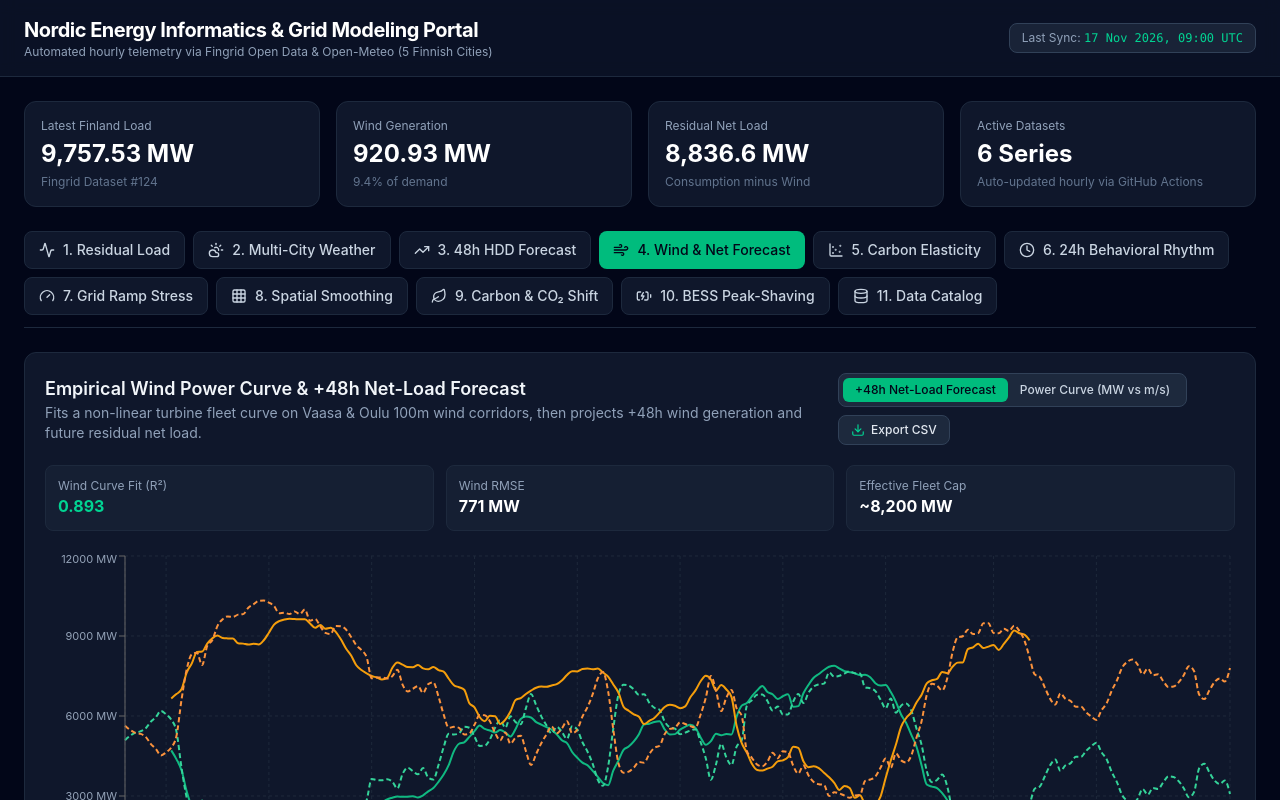
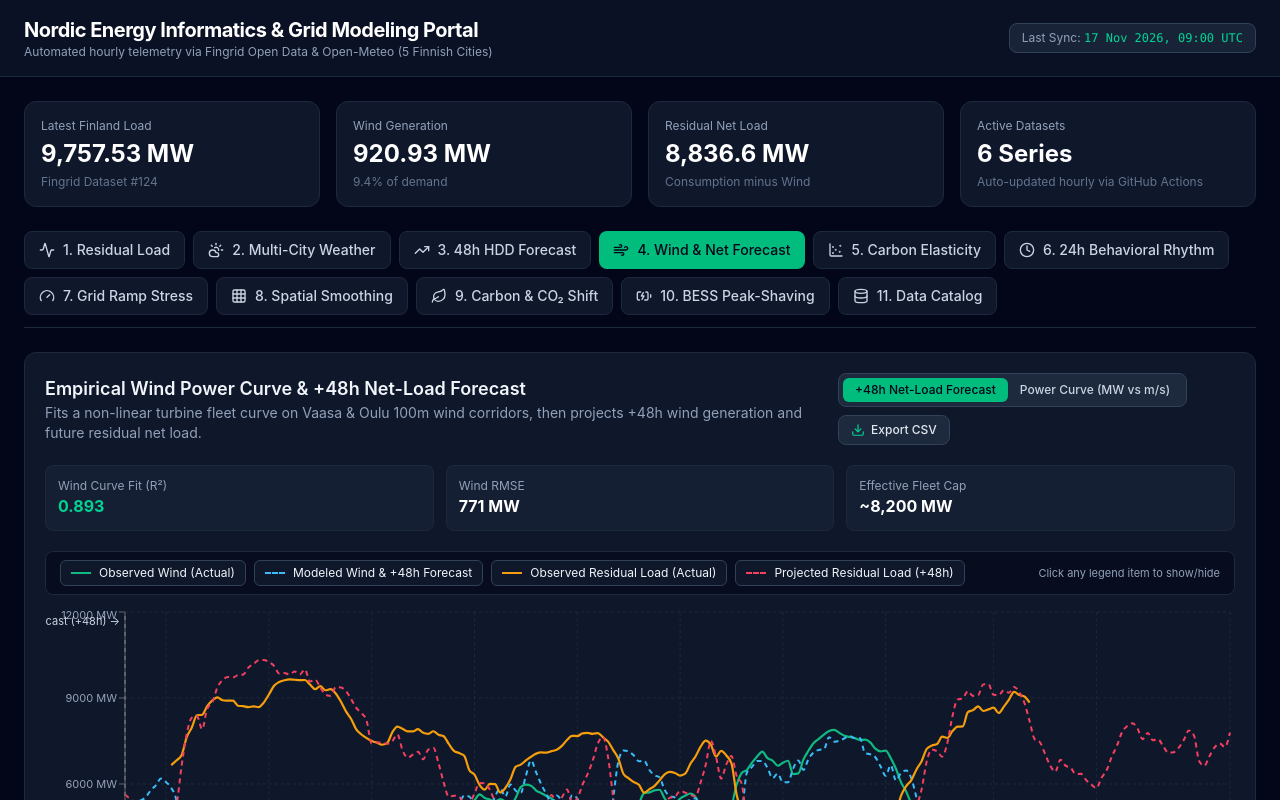
Before and after one commit to ajesh12k-code/Nordic-Energy-Model-Portal, a React (Vite) app: page / in a window 1280 px wide. Both pictures are taken after a click on the button "4. Wind & Net Forecast". Shown: the top 800 px of the page. Built offline with nearby package versions, Linux system fonts and the light colour scheme.

Commit message:
fix: use distinct colors, forecast boundary line, and interactive legend in Wind & Net Forecast chart

```diff
--- a/src/components/WindForecastCharts.tsx
+++ b/src/components/WindForecastCharts.tsx
@@ -1,8 +1,9 @@
+import { useMemo, useState } from 'react';
 import {
   CartesianGrid,
   ComposedChart,
-  Legend,
   Line,
+  ReferenceLine,
   ResponsiveContainer,
   Scatter,
   Tooltip,
@@ -18,38 +19,203 @@ interface WindForecastChartsProps {
   scatterPoints: WindCurveScatterPoint[];
 }
 
+const TIMELINE_SERIES = [
+  {
+    key: 'actualWindMW',
+    label: 'Observed Wind (Actual)',
+    color: '#10b981',
+    dashed: false,
+  },
+  {
+    key: 'predictedWindMW',
+    label: 'Modeled Wind & +48h Forecast',
+    color: '#38bdf8',
+    dashed: true,
+  },
+  {
+    key: 'actualResidualMW',
+    label: 'Observed Residual Load (Actual)',
+    color: '#f59e0b',
+    dashed: false,
+  },
+  {
+    key: 'predictedResidualMW',
+    label: 'Projected Residual Load (+48h)',
+    color: '#f43f5e',
+    dashed: true,
+  },
+] as const;
+
 export function WindForecastCharts({
   viewMode,
   timeline,
   scatterPoints,
 }: WindForecastChartsProps) {
+  const [visible, setVisible] = useState<Record<string, boolean>>({
+    actualWindMW: true,
+    predictedWindMW: true,
+    actualResidualMW: true,
+    predictedResidualMW: true,
+  });
+
+  const forecastStartLabel = useMemo(
+    () => timeline.find((pt) => pt.isForecast)?.label,
+    [timeline]
+  );
+
+  const toggleSeries = (key: string) =>
+    setVisible((prev) => ({ ...prev, [key]: !prev[key] }));
+
+  if (viewMode === 'curve') {
+    return (
+      <div className="space-y-3">
+        <div className="flex flex-wrap items-center gap-4 text-xs text-slate-300 bg-slate-950/60 border border-slate-800 rounded-lg px-3.5 py-2">
+          <span className="flex items-center gap-2">
+            <span className="w-2.5 h-2.5 rounded-full bg-sky-400 inline-block" />
+            Observed Hourly Output (MW)
+          </span>
+          <span className="flex items-center gap-2">
+            <span className="w-5 h-0.5 bg-emerald-400 inline-block" />
+            Fitted Fleet Power Curve (MW)
+          </span>
+        </div>
+
+        <div className="h-96 w-full">
+          <ResponsiveContainer width="100%" height="100%">
+            <ComposedChart data={scatterPoints}>
+              <CartesianGrid strokeDasharray="3 3" stroke="#1e293b" />
+              <XAxis
+                type="number"
+                dataKey="windSpeedMs"
+                name="Wind Speed"
+                unit=" m/s"
+                tick={{ fill: '#94a3b8', fontSize: 11 }}
+              />
+              <YAxis
+                type="number"
+                name="Wind Power"
+                unit=" MW"
+                tick={{ fill: '#94a3b8', fontSize: 11 }}
+                width={75}
+              />
+              <Tooltip content={<ExplainableTooltip context="wind_forecast" />} />
+              <Scatter name="Observed Hourly Output (MW)" dataKey="actualWindMW" fill="#38bdf8" />
+              <Line
+                type="monotone"
+                dataKey="fittedWindMW"
+                name="Fitted Fleet Power Curve (MW)"
+                stroke="#10b981"
+                strokeWidth={3}
+                dot={false}
+              />
+            </ComposedChart>
+          </ResponsiveContainer>
+        </div>
+      </div>
+    );
+  }
+
   return (
-    <div className="h-96 w-full">
-      <ResponsiveContainer width="100%" height="100%">
-        {viewMode === 'timeline' ? (
+    <div className="space-y-3">
+      {/* Interactive Custom Legend with Distinct Solid/Dashed Line Swatches */}
+      <div className="flex flex-wrap items-center justify-between gap-2 bg-slate-950/60 border border-slate-800 rounded-lg px-3.5 py-2">
+        <div className="flex flex-wrap items-center gap-2">
+          {TIMELINE_SERIES.map((s) => {
+            const active = visible[s.key];
+            return (
+              <button
+                key={s.key}
+                type="button"
+                onClick={() => toggleSeries(s.key)}
+                className={`inline-flex items-center gap-2 px-2.5 py-1 rounded-md text-xs border transition cursor-pointer ${
+                  active
+                    ? 'bg-slate-900 border-slate-700 text-slate-100'
+                    : 'bg-slate-950/40 border-slate-800/60 text-slate-500'
+                }`}
+              >
+                <span
+                  className="w-5 inline-block"
+                  style={{
+                    borderTop: `2.5px ${s.dashed ? 'dashed' : 'solid'} ${
+                      active ? s.color : '#475569'
+                    }`,
+                  }}
+                />
+                <span>{s.label}</span>
+              </button>
+            );
+          })}
+        </div>
+        <span className="text-[11px] text-slate-400">Click any legend item to show/hide</span>
+      </div>
+
+      <div className="h-96 w-full">
+        <ResponsiveContainer width="100%" height="100%">
           <ComposedChart data={timeline}>
             <CartesianGrid strokeDasharray="3 3" stroke="#1e293b" />
             <XAxis dataKey="label" tick={{ fill: '#94a3b8', fontSize: 11 }} minTickGap={28} />
             <YAxis tick={{ fill: '#94a3b8', fontSize: 11 }} unit=" MW" width={75} />
-            <Tooltip content={<ExplainableTooltip context="residual" />} />
-            <Legend />
-            <Line type="monotone" dataKey="actualWindMW" name="Observed Wind (MW)" stroke="#10b981" strokeWidth={2} dot={false} />
-            <Line type="monotone" dataKey="predictedWindMW" name="Model Wind +48h (MW)" stroke="#34d399" strokeWidth={2} strokeDasharray="5 3" dot={false} />
-            <Line type="monotone" dataKey="actualResidualMW" name="Observed Residual (MW)" stroke="#f59e0b" strokeWidth={2} dot={false} />
-            <Line type="monotone" dataKey="predictedResidualMW" name="Projected Residual +48h (MW)" stroke="#fb923c" strokeWidth={2} strokeDasharray="5 3" dot={false} />
+            <Tooltip content={<ExplainableTooltip context="wind_forecast" />} />
+
+            {forecastStartLabel && (
+              <ReferenceLine
+                x={forecastStartLabel}
+                stroke="#94a3b8"
+                strokeDasharray="4 4"
+                label={{
+                  value: 'Forecast (+48h) →',
+                  position: 'insideTopRight',
+                  fill: '#cbd5e1',
+                  fontSize: 11,
+                }}
+              />
+            )}
+
+            {visible.actualWindMW && (
+              <Line
+                type="monotone"
+                dataKey="actualWindMW"
+                name="Observed Wind (MW)"
+                stroke="#10b981"
+                strokeWidth={2.2}
+                dot={false}
+              />
+            )}
+            {visible.predictedWindMW && (
+              <Line
+                type="monotone"
+                dataKey="predictedWindMW"
+                name="Model Wind & +48h Forecast (MW)"
+                stroke="#38bdf8"
+                strokeWidth={2}
+                strokeDasharray="5 4"
+                dot={false}
+              />
+            )}
+            {visible.actualResidualMW && (
+              <Line
+                type="monotone"
+                dataKey="actualResidualMW"
+                name="Observed Residual Load (MW)"
+                stroke="#f59e0b"
+                strokeWidth={2.2}
+                dot={false}
+              />
+            )}
+            {visible.predictedResidualMW && (
+              <Line
+                type="monotone"
+                dataKey="predictedResidualMW"
+                name="Projected Residual Load +48h (MW)"
+                stroke="#f43f5e"
+                strokeWidth={2}
+                strokeDasharray="5 4"
+                dot={false}
+              />
+            )}
           </ComposedChart>
-        ) : (
-          <ComposedChart data={scatterPoints}>
-            <CartesianGrid strokeDasharray="3 3" stroke="#1e293b" />
-            <XAxis type="number" dataKey="windSpeedMs" name="Wind Speed" unit=" m/s" tick={{ fill: '#94a3b8', fontSize: 11 }} />
-            <YAxis type="number" name="Wind Power" unit=" MW" tick={{ fill: '#94a3b8', fontSize: 11 }} width={75} />
-            <Tooltip content={<ExplainableTooltip context="residual" />} />
-            <Legend />
-            <Scatter name="Observed Hourly Output (MW)" dataKey="actualWindMW" fill="#38bdf8" />
-            <Line type="monotone" dataKey="fittedWindMW" name="Fitted Fleet Power Curve (MW)" stroke="#10b981" strokeWidth={3} dot={false} />
-          </ComposedChart>
-        )}
-      </ResponsiveContainer>
+        </ResponsiveContainer>
+      </div>
     </div>
   );
 }
```
